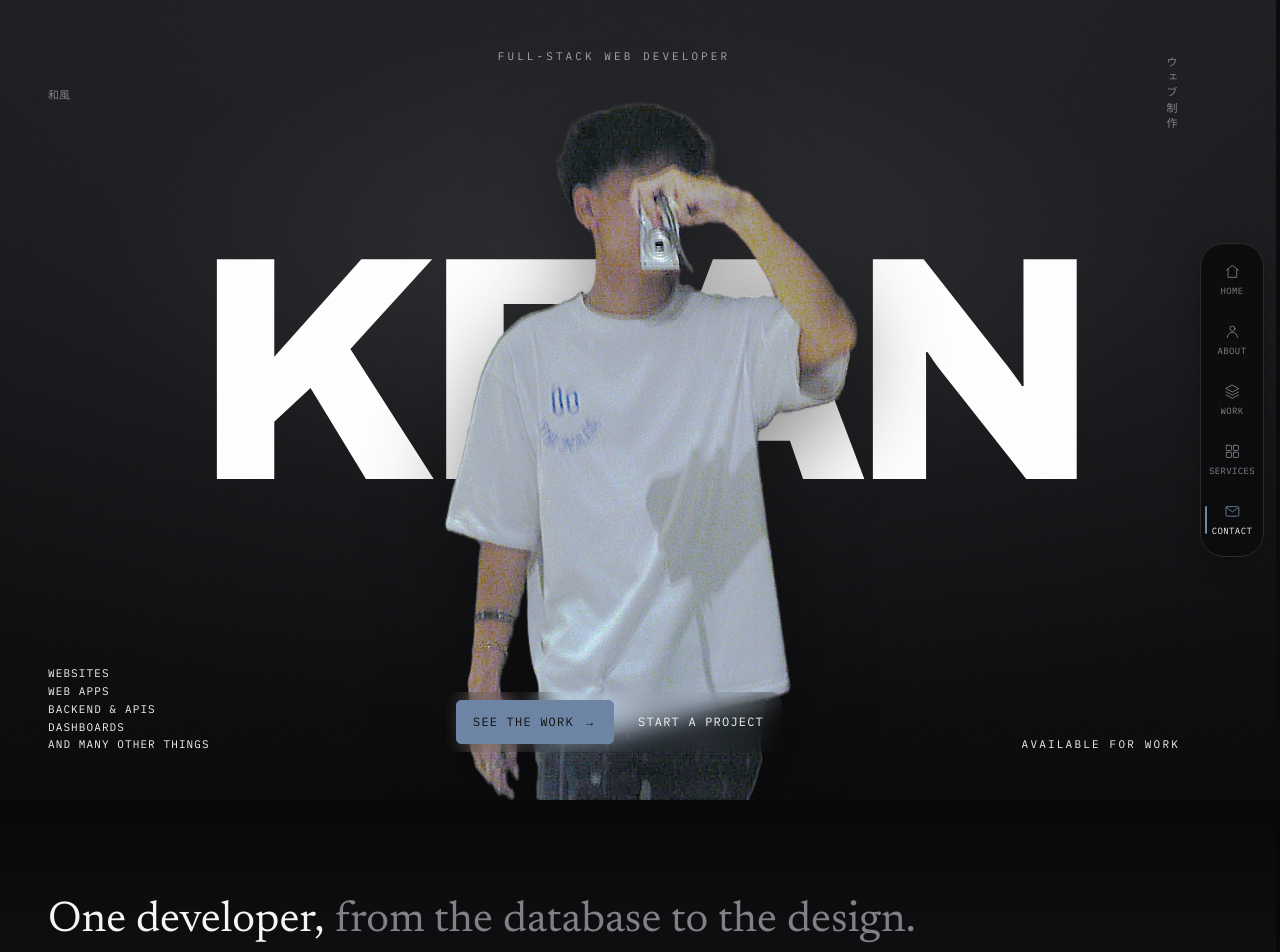
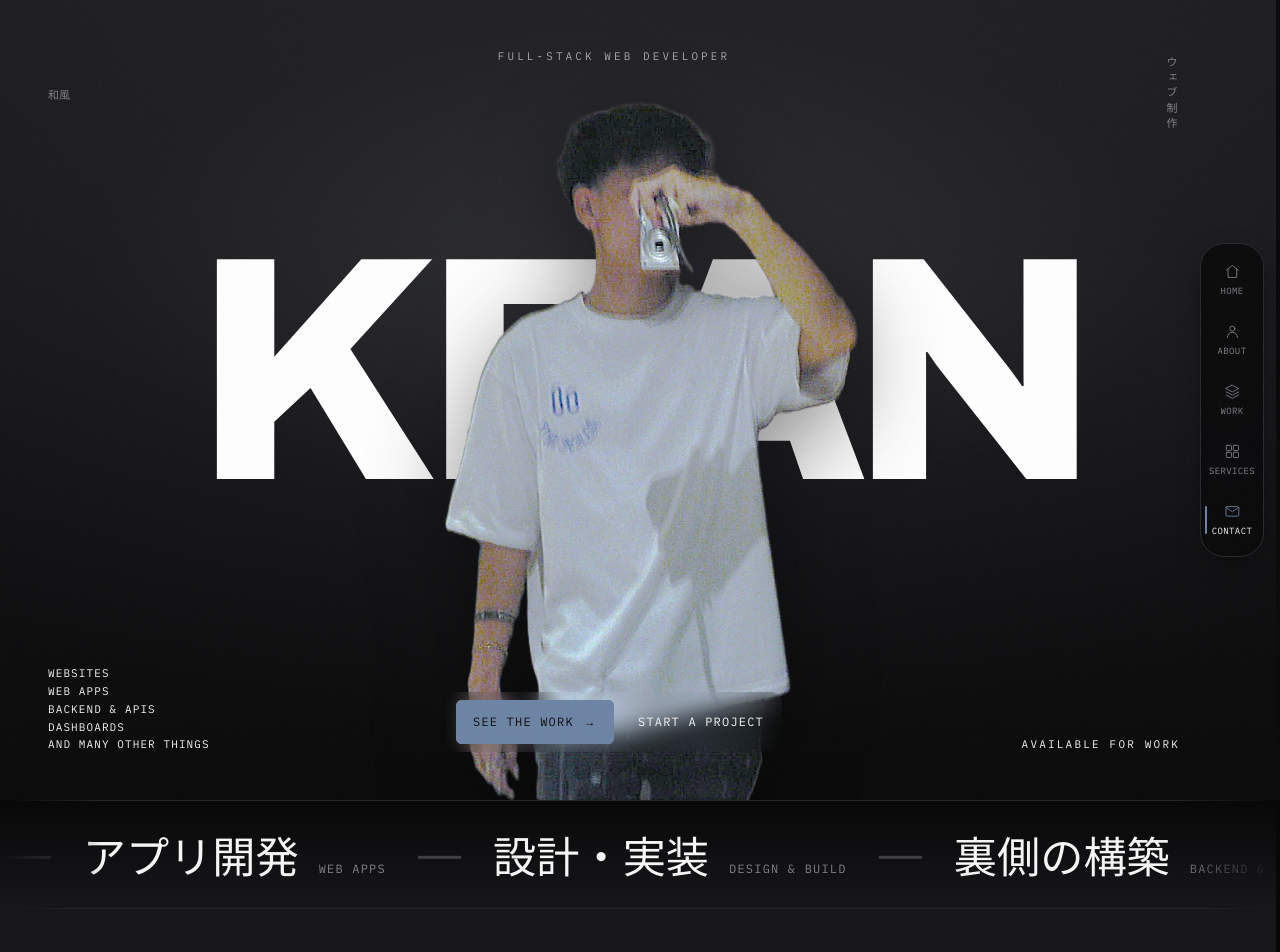
Before and after one commit to garciakean32/Kean-Portfolio, a Next.js app: page / in a window 1280 px wide. Shown: the top 952 px of the page. Built offline with nearby package versions, Linux system fonts and the light colour scheme.

Commit message:
content: drop intro statement, keep marquee as the divider

```diff
--- a/components/sections/Intro.tsx
+++ b/components/sections/Intro.tsx
@@ -1,40 +1,12 @@
-"use client";
-
 import Marquee from "@/components/home/Marquee";
-import { MaskWords } from "@/components/motion/Text";
-import { gsap, riseMasks, useGsap } from "@/lib/motion";
 
 /**
- * The breath between the hero and the page: one sentence, set as large as it
- * can be read at a glance, with the arch marquee under it as the divider.
+ * The breath between the hero and the page: the arch marquee as the divider.
  */
 export default function Intro() {
-    const scope = useGsap<HTMLElement>((el) => {
-        const q = gsap.utils.selector(el);
-        riseMasks(q(".js-statement .js-mask-inner"), {
-            trigger: el,
-            start: "top 80%",
-            stagger: 0.04,
-        });
-    });
-
     return (
-        <section
-            ref={scope}
-            className="bg-gradient-to-b from-paper to-paper-3 pt-16 md:pt-24"
-        >
-            <div className="shell mx-auto max-w-shell">
-                <p className="js-statement max-w-5xl font-serif text-d2 leading-[1.15] text-ink">
-                    <MaskWords text="One developer," />{" "}
-                    <span className="text-ink-3">
-                        <MaskWords text="from the database to the design." />
-                    </span>
-                </p>
-            </div>
-
-            <div className="mt-14 md:mt-20">
-                <Marquee />
-            </div>
+        <section className="bg-gradient-to-b from-paper to-paper-3">
+            <Marquee />
         </section>
     );
 }
```
